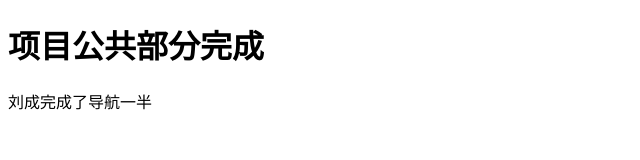
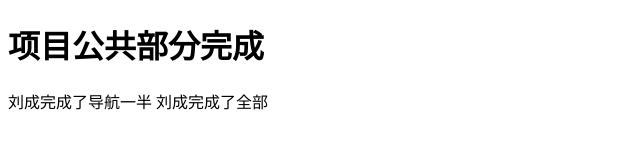
Before and after one commit to xiongzhuangaly/dome01, a plain HTML site: page index.html in a window 1280 px wide. Shown: the whole page, without its empty margins (0-640 px from the left). Drawn offline with Linux system fonts and the light colour scheme.

Commit message:
导航条全部完成

```diff
--- a/index.html
+++ b/index.html
@@ -10,5 +10,7 @@
     <h1>项目公共部分完成</h1>
 
     <sapn>刘成完成了导航一半</sapn>
+
+    <sapn>刘成完成了全部</sapn>
 </body>
 </html>
```
